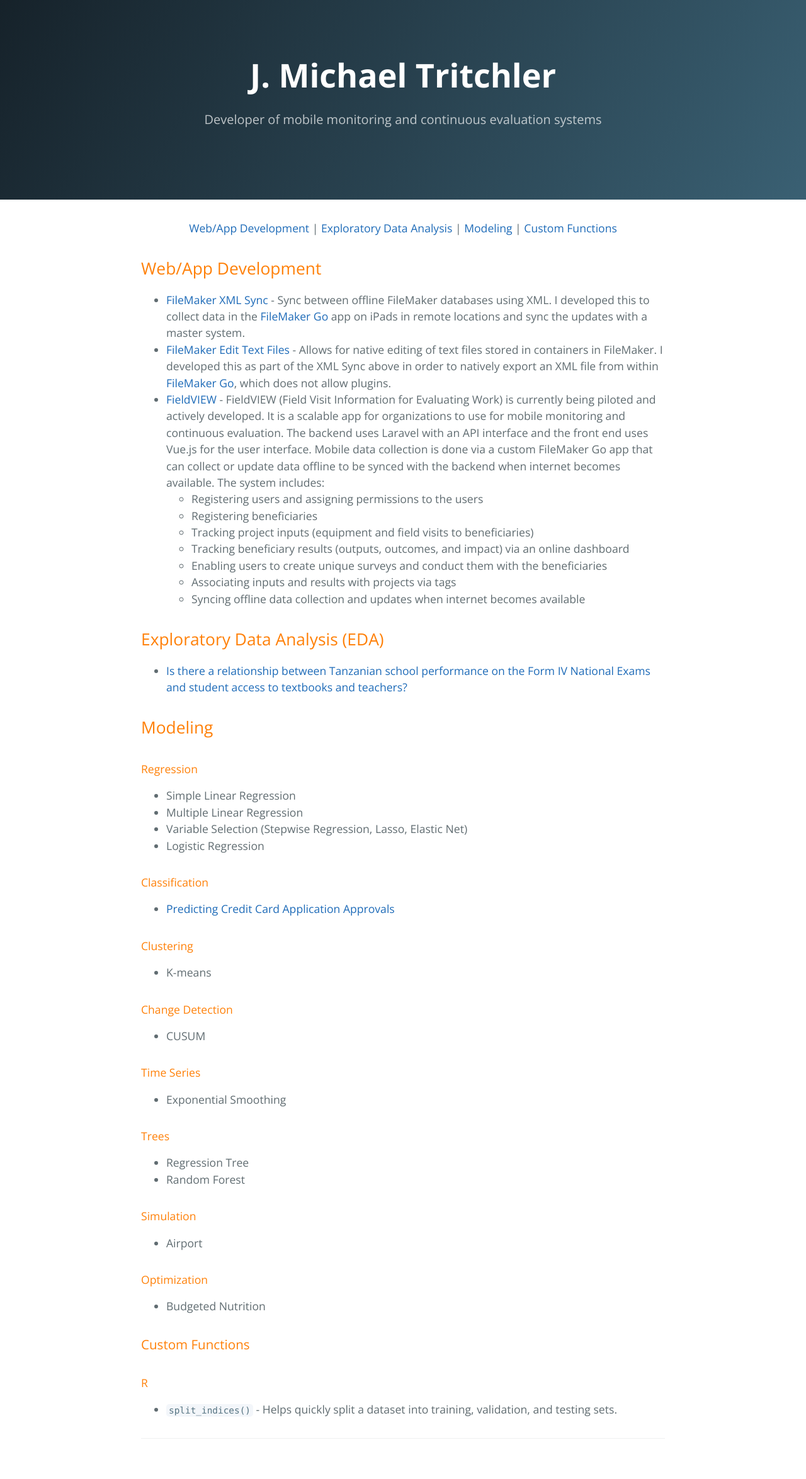
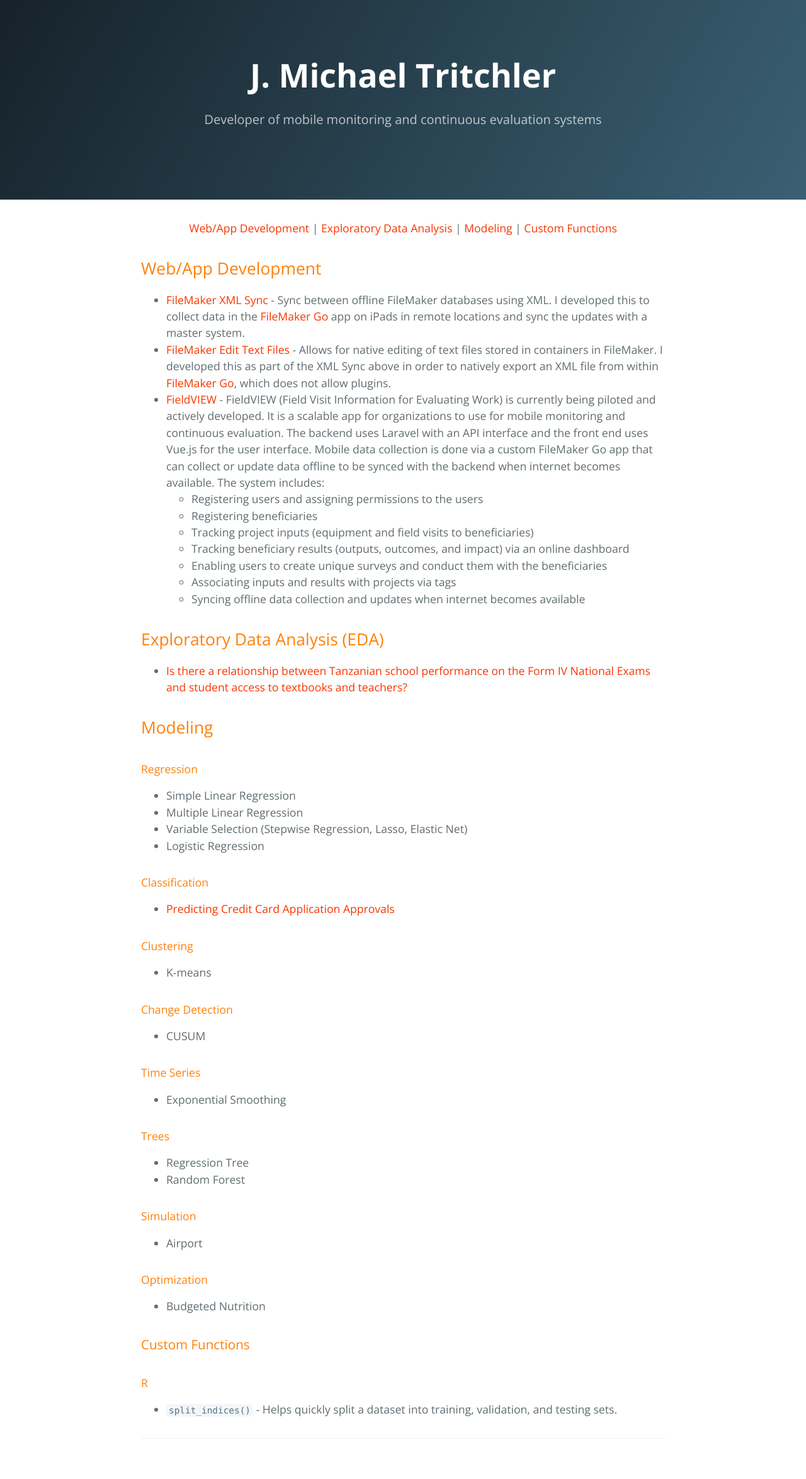
Before and after one commit to jmtritch/jmtritch.github.io, a Jekyll site: the page built from index.md, in a window 1280 px wide. Shown: the whole page at 63% size. Built offline with Jekyll 4.4.1, drawn with Linux system fonts in a browser that asks for light colours; our own code applies the rules of GitHub Pages for plain Markdown files.

Commit message:
Update variables.scss

```diff
--- a/_sass/variables.scss
+++ b/_sass/variables.scss
@@ -10,7 +10,7 @@ $header-bg-color-secondary: #16222a !default;
 // Text
 $section-headings-color: #ff8008 !default;
 $body-text-color: #606c71 !default;
-$body-link-color: #1e6bb8 !default;
+$body-link-color: #f83600 !default;
 $blockquote-text-color: #819198 !default;
 
 // Code
```
